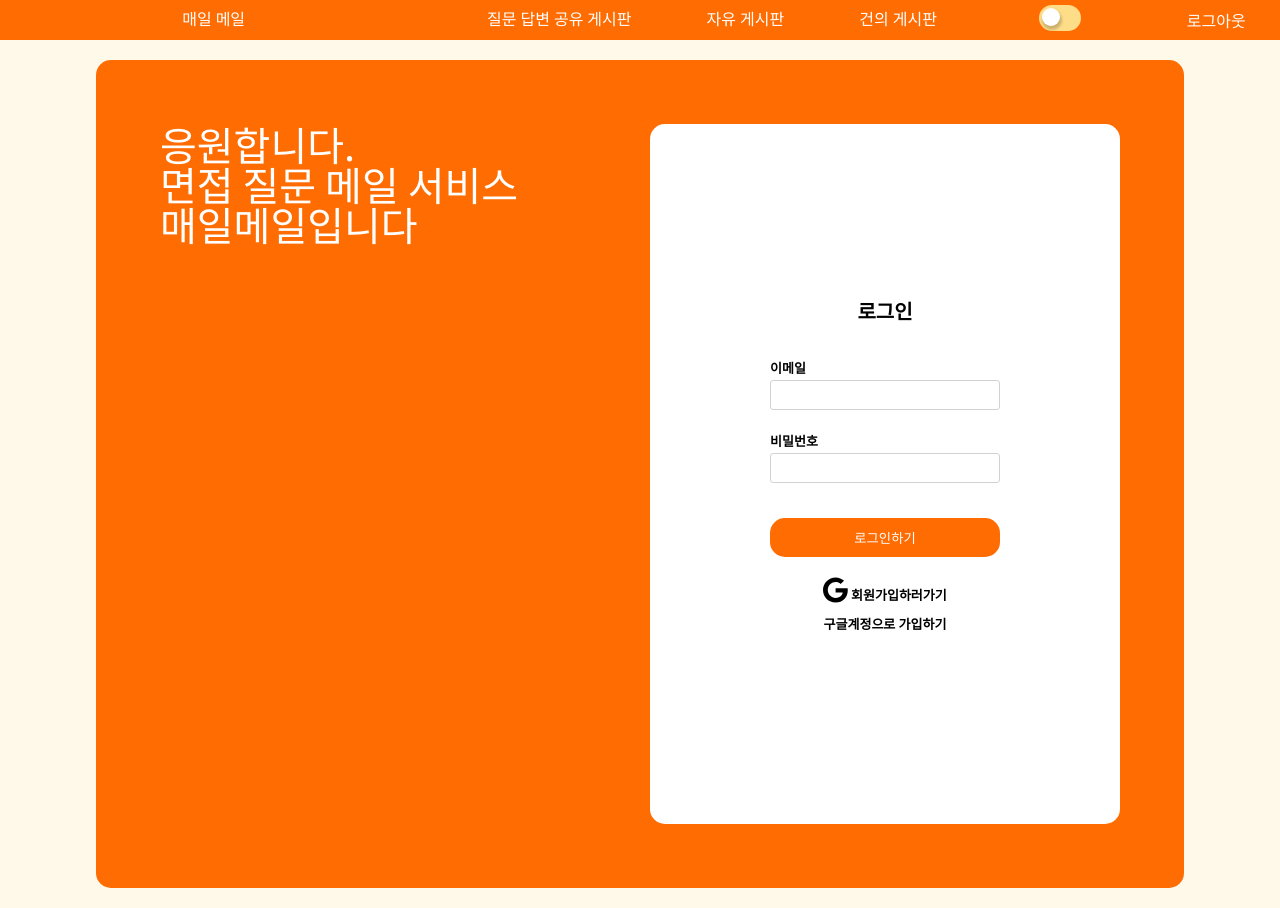
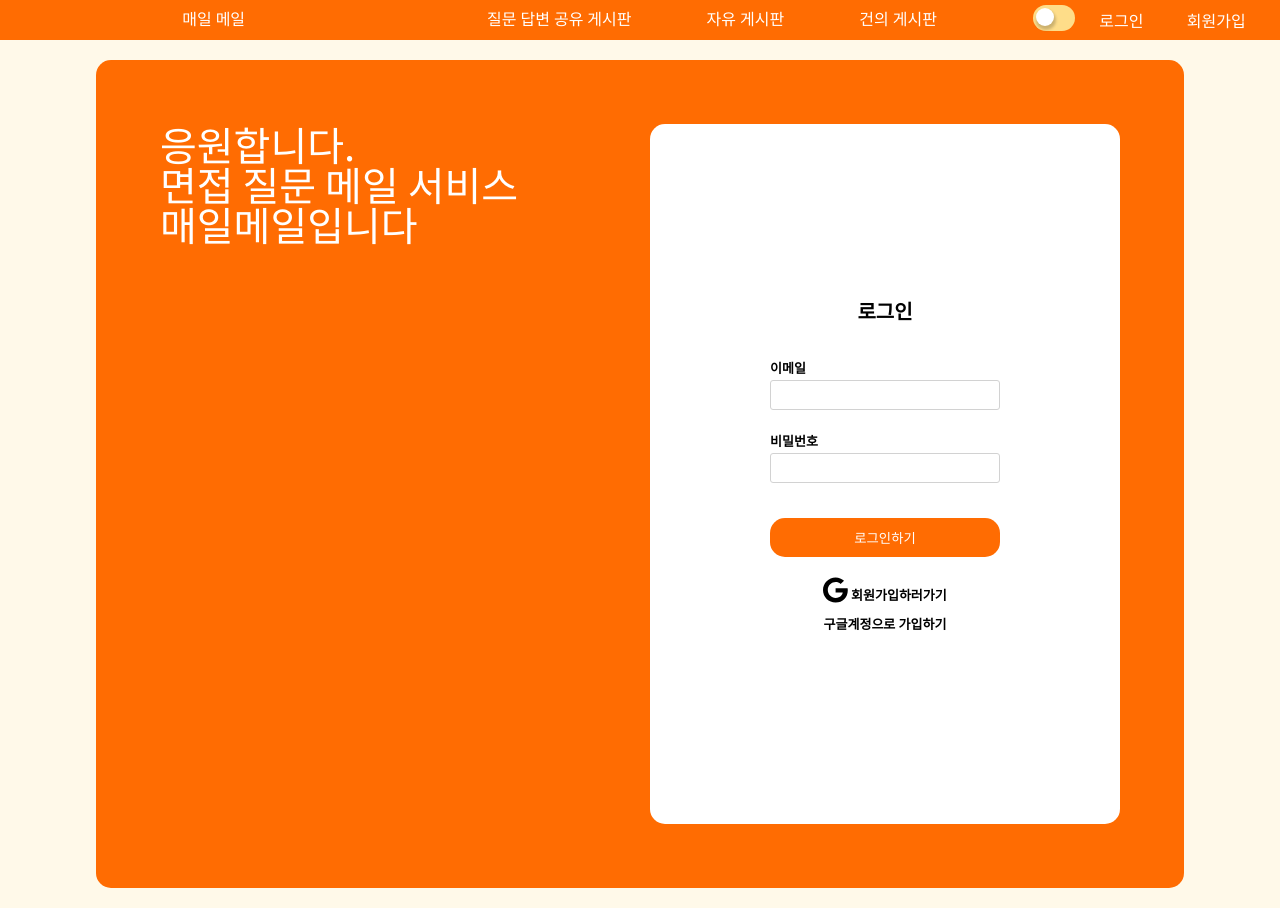
Before and after one commit to codestates-seb/seb39_main_051, a React (Create React App) app in the folder client/: page /login in a window 1280 px wide. Built offline with nearby package versions, Linux system fonts and the light colour scheme.

Commit message:
Fix : 로그인 및 회원 가입 시 쿠키 관련 작업

```diff
--- a/client/src/components/Form.js
+++ b/client/src/components/Form.js
@@ -33,15 +33,6 @@ const Form = (props) => {
       ...inputValue,
       [name]: value,
     });
-  };
-
-  //임시 쿠키 확인 코드
-  const handleOnClick = (e) => {
-    e.preventDefault();
-    if ((email === 'test1@gmail.com') & (password === '000000001')) {
-      console.log('로그인 성공');
-      setCookie('email', email, 1);
-    }
   };
 
   const regNumber = /[0-9]/g;
@@ -97,17 +88,15 @@ const Form = (props) => {
 
       try {
         const response = await axios.post('/login', {
-          userEmail: email,
-          userPassword: password,
+          email: email,
+          password: password,
         });
-        const data = await response.data;
-        const token = data.userToken;
-        const userName = data.userName;
-        setCookie('token', token);
-        setCookie('userName', userName);
+        const headers = await response.headers;
+        setCookie('accessToken', headers.authorization, 60);
+        // setCookie('email', email);
         alert('Login Success');
-        navigate('/');
-        window.location.reload();
+        // navigate('/');
+        // window.location.reload();
       } catch (err) {
         alert('Check your Email and Password');
       }
@@ -116,10 +105,14 @@ const Form = (props) => {
       if (emailValid && passwordValid && rePasswordValid) {
         try {
           const response = axios.post('/member/post', {
-            userEmail: email,
-            userPassword: password,
+            nickname: nickName,
+            email: email,
+            password: password,
           });
           alert('SignUp Success');
+          setCookie('email', response.email, 60);
+          setCookie('nickname', response.nickname, 60);
+          setCookie('accessToken', response.headers.authorization, 60);
           navigate('/');
           window.location.reload();
           return response;
@@ -213,7 +206,7 @@ const Form = (props) => {
           text={props.status === 'login' ? '로그인하기' : '회원가입하기'}
           backGroundColor='#FF6C02'
           color='#ffffff'
-          onClick={handleOnClick}
+          onClick={submitHandler}
         />
         {props.status === 'login' ? (
           <Redirect themeState={themeState}>
--- a/client/src/components/NavigationBar.js
+++ b/client/src/components/NavigationBar.js
@@ -8,15 +8,15 @@ import { getCookie } from '../utils/cookie';
 const NavigationBar = () => {
   const themeState = useSelector((state) => state.themeSlice).theme;
 
-  const [userEmail, setUserEmail] = useState('');
-
-  const isLoggedin = true;
+  const [nickName, setNickName] = useState('');
 
   useEffect(() => {
-    if (isLoggedin) {
-      setUserEmail(getCookie('email'));
+    if (getCookie('nickname')) {
+      setNickName(getCookie('nickname'));
     }
-  }, [userEmail]);
+  }, [nickName]);
+
+  const handleOnClick = () => {};
 
   return (
     <>
@@ -40,13 +40,15 @@ const NavigationBar = () => {
           </NavBarMenu>
           <DropDownMenu themeState={themeState} />
         </DropDown>
-        {isLoggedin ? (
+        {nickName !== '' ? (
           <NavBarRight web themeState={themeState}>
             <DarkModeSwitch>토글</DarkModeSwitch>
             <a href='/mypage'>
-              <NavBarButton themeState={themeState}>{userEmail}</NavBarButton>
+              <NavBarButton themeState={themeState}>{nickName}</NavBarButton>
             </a>
-            <NavBarButton themeState={themeState}>로그아웃</NavBarButton>
+            <NavBarButton themeState={themeState} onClick={handleOnClick}>
+              로그아웃
+            </NavBarButton>
           </NavBarRight>
         ) : (
           <NavBarRight web themeState={themeState}>
```
